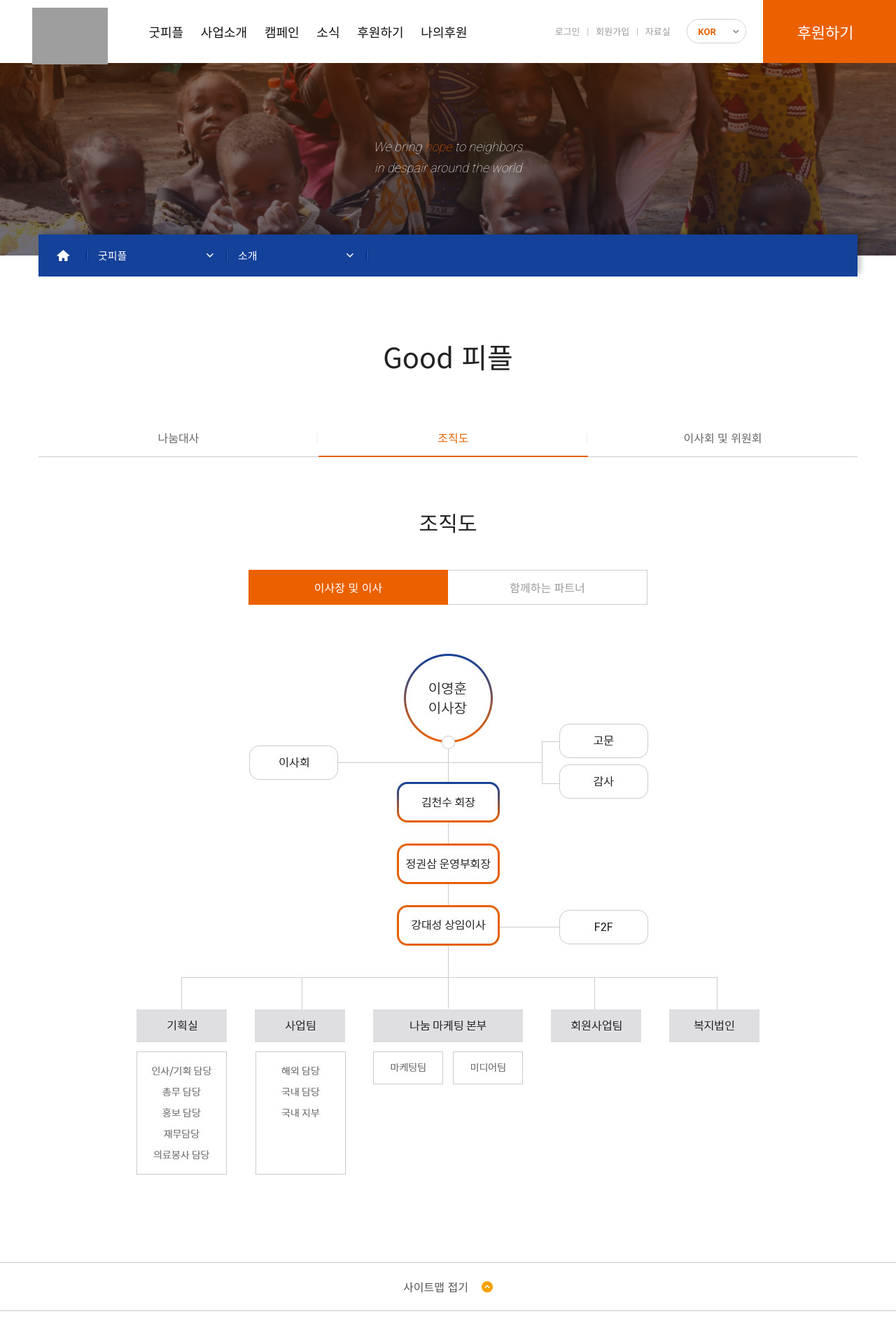
After one commit to movementk/goodpeople, a PHP site: page /introduce/directors.php in a window 1280 px wide. The commit adds this page. Shown: the top 1920 px of the page at 70% size. Run offline with PHP 8.4, Linux system fonts and the light colour scheme; style sheets or scripts are compiled from the project's sources; some libraries are stand-ins or nearby versions; some web fonts are replaced; grey boxes are pictures that could not be loaded.

Commit message:
조직도 페이지 완성및 링크 추가 완료.

```diff
--- a/assets/css/introduce.css
+++ b/assets/css/introduce.css
@@ -1770,4 +1770,81 @@ a {
     margin-right: -15px;
     border-right: 1px solid #dfdfdf; } }
 
+.directors {
+  padding-bottom: 125px !important; }
+  .directors .group .section-header {
+    text-align: center;
+    padding-top: 40px; }
+    .directors .group .section-header > h4 {
+      font-size: 22px;
+      color: #222;
+      font-weight: 400; }
+    .directors .group .section-header .sub-tab-list {
+      margin-top: 45px; }
+      .directors .group .section-header .sub-tab-list ul {
+        font-size: 0; }
+        .directors .group .section-header .sub-tab-list ul li {
+          display: inline-block;
+          width: 50%; }
+          .directors .group .section-header .sub-tab-list ul li a {
+            display: block;
+            font-size: 14px;
+            text-align: center;
+            color: #999;
+            line-height: 38px;
+            height: 40px;
+            border: 1px solid #ccc; }
+          .directors .group .section-header .sub-tab-list ul li:last-child a {
+            border-left: 0; }
+          .directors .group .section-header .sub-tab-list ul li.active a {
+            color: #fff;
+            border-color: #eb6100;
+            background-color: #eb6100; }
+    @media (min-width: 768px) {
+      .directors .group .section-header {
+        padding-top: 70px; }
+        .directors .group .section-header > h4 {
+          font-size: 30px; }
+        .directors .group .section-header .sub-tab-list {
+          margin-top: 40px;
+          text-align: center; }
+          .directors .group .section-header .sub-tab-list ul {
+            display: inline-block;
+            width: 570px; }
+            .directors .group .section-header .sub-tab-list ul li a {
+              font-size: 16px;
+              line-height: 48px;
+              height: 50px;
+              -webkit-transition-property: all;
+              transition-property: all;
+              -webkit-transition-duration: 0.15s;
+              transition-duration: 0.15s;
+              -webkit-transition-timing-function: linear;
+              transition-timing-function: linear;
+              -webkit-transition-delay: 0s;
+              transition-delay: 0s; }
+              .directors .group .section-header .sub-tab-list ul li a:hover, .directors .group .section-header .sub-tab-list ul li a:focus {
+                opacity: .8;
+                border: 1px solid #eb6100;
+                background-color: #eb6100;
+                color: #fff; }
+            .directors .group .section-header .sub-tab-list ul li.active a:hover, .directors .group .section-header .sub-tab-list ul li.active a:focus {
+              opacity: 1 !important; } }
+    @media (min-width: 1200px) {
+      .directors .group .section-header {
+        padding-top: 75px; }
+        .directors .group .section-header .sub-tab-list {
+          margin-top: 50px; } }
+  .directors .group .section-content {
+    margin-top: 55px; }
+    .directors .group .section-content figure img {
+      display: block;
+      margin: 0 auto; }
+    @media (min-width: 768px) {
+      .directors .group .section-content {
+        margin-top: 60px; } }
+    @media (min-width: 1200px) {
+      .directors .group .section-content {
+        margin-top: 70px; } }
+
 /*# sourceMappingURL=introduce.css.map */
--- a/assets/css/introduce.scss
+++ b/assets/css/introduce.scss
@@ -2099,3 +2099,106 @@
         }
     }
 }
+
+//조직도
+.directors {
+	padding-bottom: 125px !important;
+	.group {
+		.section-header {
+			text-align: center;
+			padding-top: 40px;
+			> h4 {
+				font-size: 22px;
+				color: #222;
+				font-weight: 400;
+			}
+			.sub-tab-list {
+				margin-top: 45px;
+				ul {
+					font-size: 0;
+					li {
+						display: inline-block;
+						width: 50%;
+						a {
+							display: block;
+							font-size: 14px;
+							text-align: center;
+							color: #999;
+							line-height: 38px;
+							height: 40px;
+							border: 1px solid #ccc;
+						}
+						&:last-child {
+							a {
+								border-left: 0;
+							}
+						}
+						&.active {
+							a {
+								color: #fff;
+								border-color: #eb6100;
+								background-color: #eb6100;
+							}
+						}
+					}
+				}
+			}
+			@media(min-width: $md) {
+				padding-top: 70px;
+				> h4 {
+					font-size: 30px;
+				}
+				.sub-tab-list {
+					margin-top: 40px;
+					text-align: center;
+					ul {
+						display: inline-block;
+						width: 570px;
+						li {
+							a {
+								font-size: 16px;
+								line-height: 48px;
+								height: 50px;
+								@include transition();
+								&:hover, &:focus {
+									opacity: .8;
+									border: 1px solid #eb6100;
+									background-color: #eb6100;
+									color: #fff;
+								}
+							}
+							&.active {
+								a {
+									&:hover, &:focus {
+										opacity: 1 !important;
+									}
+								}
+							}
+						}
+					}
+				}
+			}
+			@media(min-width: $xl) {
+				padding-top: 75px;
+				.sub-tab-list {
+					margin-top: 50px;
+				}
+			}
+		}
+		.section-content {
+			margin-top: 55px;
+			figure {
+				img {
+					display: block;
+					margin: 0 auto;
+				}
+			}
+			@media(min-width: $md) {
+				margin-top: 60px;
+			}
+			@media(min-width: $xl) {
+				margin-top: 70px;
+			}
+		}
+	}
+}
--- a/inc/aside.php
+++ b/inc/aside.php
@@ -46,7 +46,7 @@
                                 <a href="#">함께하는 사람들</a>
                                 <ul class="depth-3">
                                     <li><a href="/introduce/ambassadors.php">나눔대사<span></span></a></li>
-                                    <li><a href="#">조직도<span></span></a></li>
+                                    <li><a href="/introduce/directors.php">조직도<span></span></a></li>
                                     <li><a href="/introduce/directorate.php">이사회 및 위원회<span></span></a></li>
                                 </ul>
                             </li>
--- a/inc/header.php
+++ b/inc/header.php
@@ -32,7 +32,7 @@
                                 <h3>함께하는 사람들</h3>
                                 <ul>
                                     <li><a href="/introduce/ambassadors.php">나눔대사<span></span></a></li>
-                                    <li><a href="#">조직도<span></span></a></li>
+                                    <li><a href="/introduce/directors.php">조직도<span></span></a></li>
                                     <li><a href="/introduce/directorate.php">이사회 및 위원회<span></span></a></li>
                                 </ul>
                             </li>
--- a/introduce/ambassadors.php
+++ b/introduce/ambassadors.php
@@ -23,8 +23,8 @@
             <nav class="lnb">
                 <ul class="tab-list">
                     <li class="active"><a href="/introduce/ambassadors.php">나눔대사</a></li>
-                    <li><a href="#">조직도</a></li>
-                    <li><a href="#">이사회 및 위원회</a></li>
+                    <li><a href="/introduce/directors.php">조직도</a></li>
+                    <li><a href="/introduce/directorate.php">이사회 및 위원회</a></li>
                 </ul>
             </nav>
         </div>
--- a/introduce/directorate.php
+++ b/introduce/directorate.php
@@ -23,7 +23,7 @@
             <nav class="lnb">
                 <ul class="tab-list">
                     <li><a href="/introduce/ambassadors.php">나눔대사</a></li>
-                    <li><a href="#">조직도</a></li>
+                    <li><a href="/introduce/directors.php">조직도</a></li>
                     <li class="active"><a href="/introduce/directorate.php">이사회 및 위원회</a></li>
                 </ul>
             </nav>
--- /dev/null
+++ b/introduce/directors.php
@@ -0,0 +1,111 @@
+<?php require_once($_SERVER['DOCUMENT_ROOT'].'/inc/dochead.php'); ?>
+<link rel="stylesheet" href="/assets/css/sub.css">
+<link rel="stylesheet" href="/assets/css/introduce.css">
+</head>
+<body class="sub introduce">
+    <?php require_once($_SERVER['DOCUMENT_ROOT'].'/inc/header.php'); ?>
+    <?php require_once($_SERVER['DOCUMENT_ROOT'].'/inc/aside.php'); ?>
+
+    <!-- page-header -->
+    <div class="page-header">
+        <div class="page-summary">
+            <h2>We bring <span>hope</span> to neighbors<br>in despair around the world</h2>
+        </div>
+        <?php require_once($_SERVER['DOCUMENT_ROOT'].'/inc/_lnb.php'); ?>
+    </div>
+
+    <!-- page-intro -->
+    <div class="page-intro">
+        <div class="container">
+            <div class="page-title">
+                <h3>Good 피플</h3>
+            </div>
+            <nav class="lnb">
+                <ul class="tab-list">
+                    <li><a href="/introduce/ambassadors.php">나눔대사</a></li>
+                    <li class="active"><a href="/introduce/directors.php">조직도</a></li>
+                    <li><a href="/introduce/directorate.php">이사회 및 위원회</a></li>
+                </ul>
+            </nav>
+        </div>
+    </div>
+
+    <!-- Content -->
+	<main id="content" class="directors">
+		<div class="container">
+			<section class="group">
+				<div class="section-header">
+					<h4>조직도</h4>
+					<nav class="sub-tab-list">
+						<ul>
+							<li class="active"><a href="/introduce/directors.php">이사장 및 이사</a></li>
+							<li><a href="#">함께하는 파트너</a></li>
+						</ul>
+					</nav>
+				</div>
+				<div class="section-content">
+					<figure>
+						<img src="/assets/images/introduce/group_table_sm.jpg" class="img-fluid d-sm-block d-md-none" alt="조직도">
+						<img src="/assets/images/introduce/group_table_md.jpg" class="img-fluid d-none d-md-block d-xl-none" alt="조직도">
+						<img src="/assets/images/introduce/group_table_xl.jpg" class="img-fluid d-none d-xl-block" alt="조직도">
+					</figure>
+					<ul class="sr-only">
+						<li><h1>이영훈 이사장</h1></li>
+						<li>
+							<ul>
+								<li>이사회</li>
+								<li>고문</li>
+								<li>감사</li>
+								<li>
+									<ul>
+										<li><h2>김천수 회장</h2></li>
+										<li><h2>정권삼 운영부회장</h2></li>
+										<li><h2>강대성 상임이사(F2F)</h2></li>
+										<li>
+											<ul>
+												<li>
+													<h3>기획실</h3>
+													<ul>
+														<li>인사/기획 담당</li>
+														<li>총무 담당</li>
+														<li>홍보 담당</li>
+														<li>재무담당</li>
+														<li>의료봉사 담당</li>
+													</ul>
+												</li>
+												<li>
+													<h3>사업팀</h3>
+													<ul>
+														<li>해외 담당</li>
+														<li>국내 담당</li>
+														<li>국내 지부</li>
+													</ul>
+												</li>
+												<li>
+													<h3>나눔 마케팅 본부</h3>
+													<ul>
+														<li>마케팅팀</li>
+														<li>미디어팀</li>
+													</ul>
+												</li>
+												<li><h3>회원사업팀</h3></li>
+												<li><h3>복지법인</h3></li>
+											</ul>
+										</li>
+									</ul>
+								</li>
+							</ul>
+						</li>
+					</ul>
+
+				</div>
+			</section>
+		</div>
+    </main>
+
+    <?php require_once($_SERVER['DOCUMENT_ROOT'].'/inc/sitemap.php'); ?>
+    <?php require_once($_SERVER['DOCUMENT_ROOT'].'/inc/footer.php'); ?>
+    <?php require_once($_SERVER['DOCUMENT_ROOT'].'/inc/docfoot.php'); ?>
+    <script src="/assets/js/sub.js"></script>
+</body>
+</html>
```
Also changed, not shown: assets/images/introduce/group_table_md.jpg (added), assets/images/introduce/group_table_sm.jpg (added), assets/images/introduce/group_table_xl.jpg (added), 1 other file.
